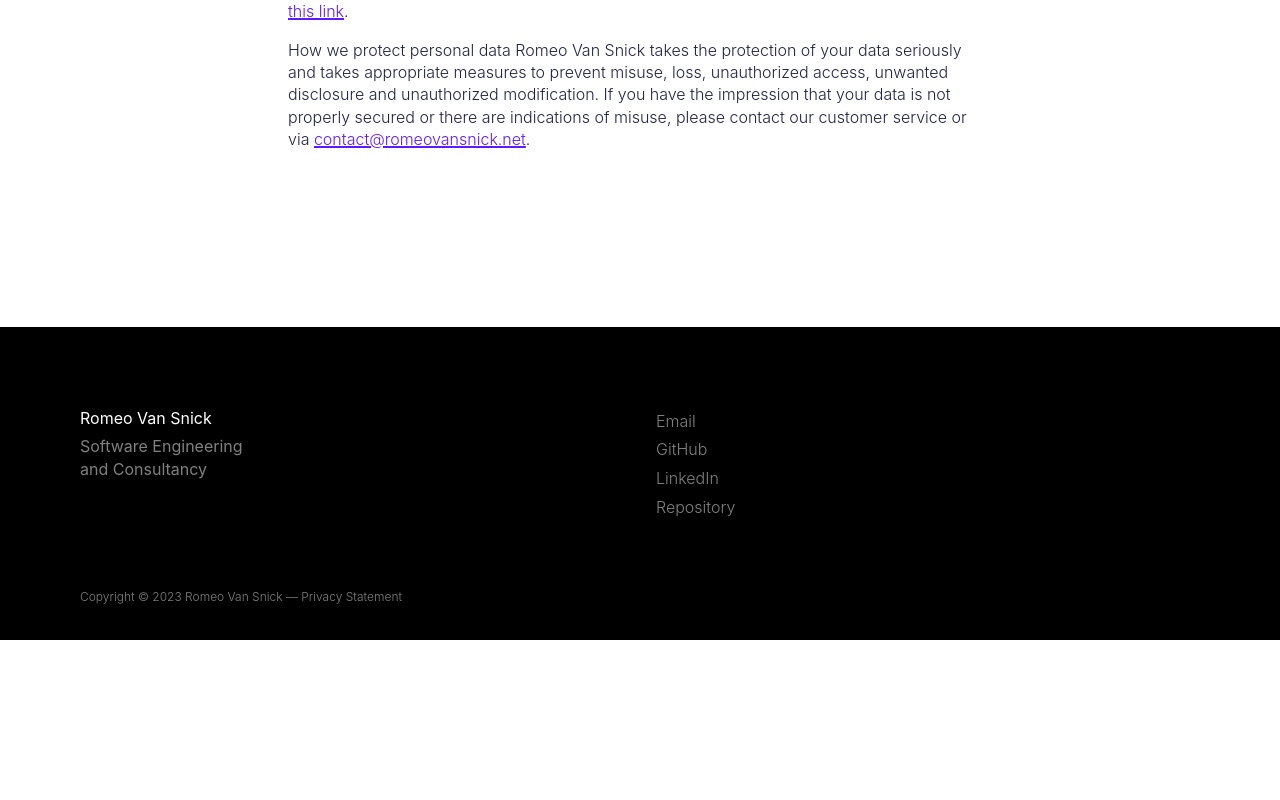
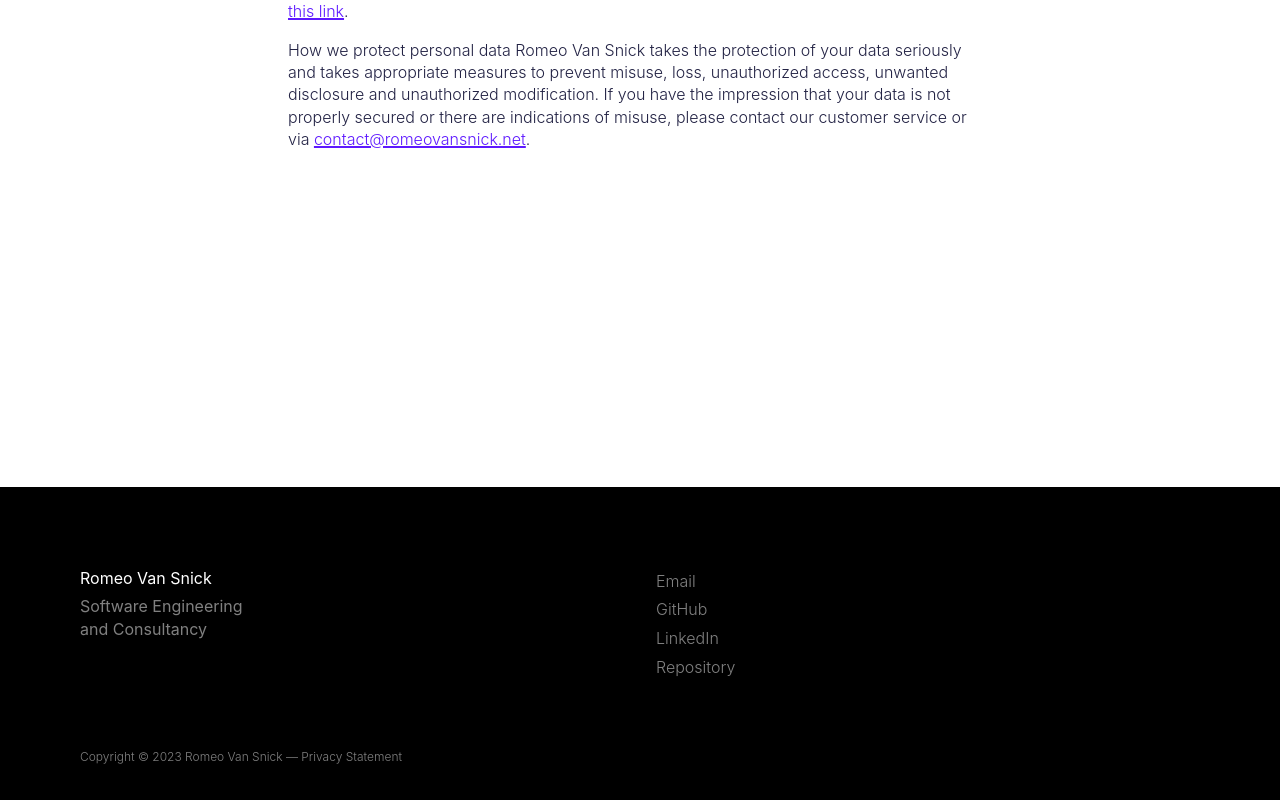
Before and after one commit to romeovansnick/romeovansnick.net, a Next.js app: page /privacy-statement in a window 1280 px wide. Shown: the part 1597-2397 px from the top of the page. Before the commit the page ends 2237 px from the top, so only its background shows below. Built offline with nearby package versions, Linux system fonts and the light colour scheme.

Commit message:
Harmonize content height

```diff
--- a/app/layout.tsx
+++ b/app/layout.tsx
@@ -16,10 +16,8 @@
 	return (
 		<html lang="en">
 			<body>
-				<div className={css.page}>
-					{props.children}
-					<Footer />
-				</div>
+				<div className={css.page}>{props.children}</div>
+				<Footer />
 			</body>
 		</html>
 	)
--- a/app/styles.module.css
+++ b/app/styles.module.css
@@ -6,6 +6,7 @@
 
 	align-items: center;
 	justify-content: space-between;
+	margin-bottom: 10rem;
 }
 
 .content {
@@ -14,5 +15,4 @@
 	flex-wrap: wrap;
 	padding: 5rem;
 	box-sizing: border-box;
-	margin-bottom: 10rem;
 }
```
